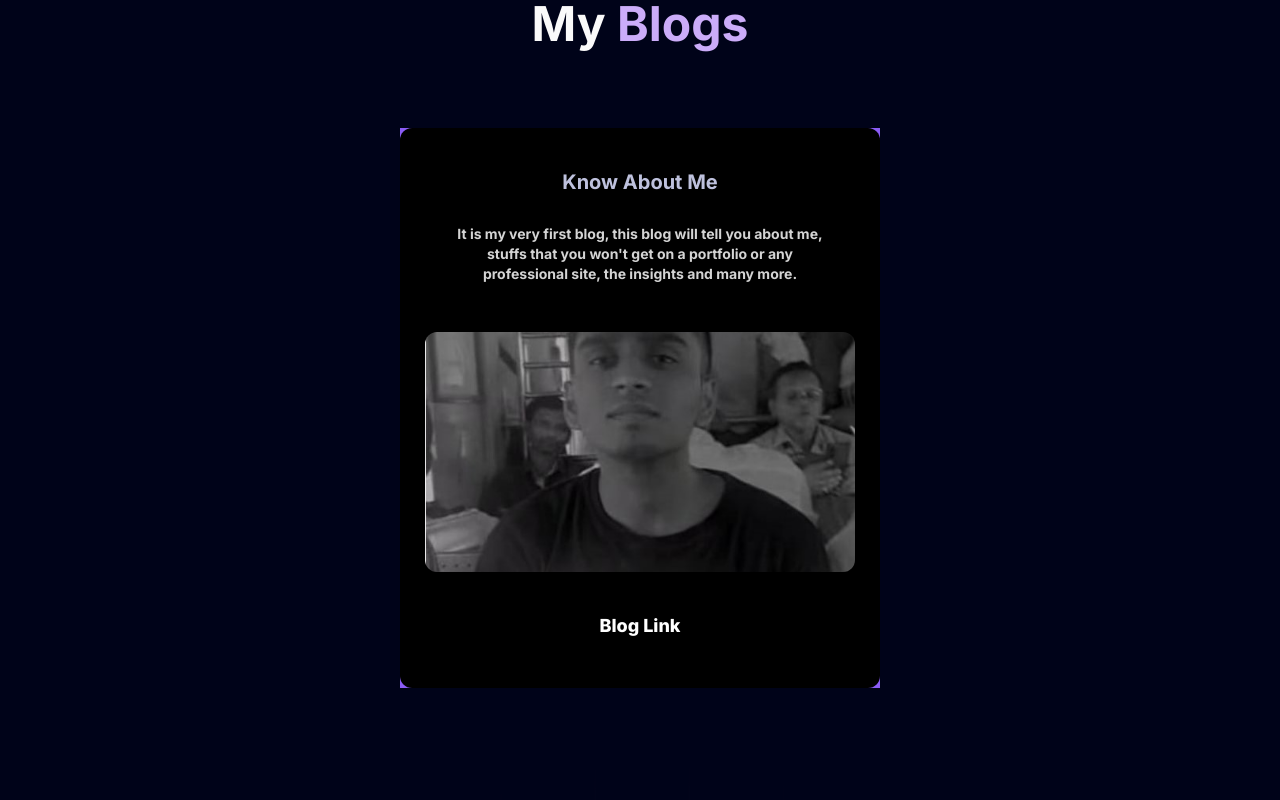
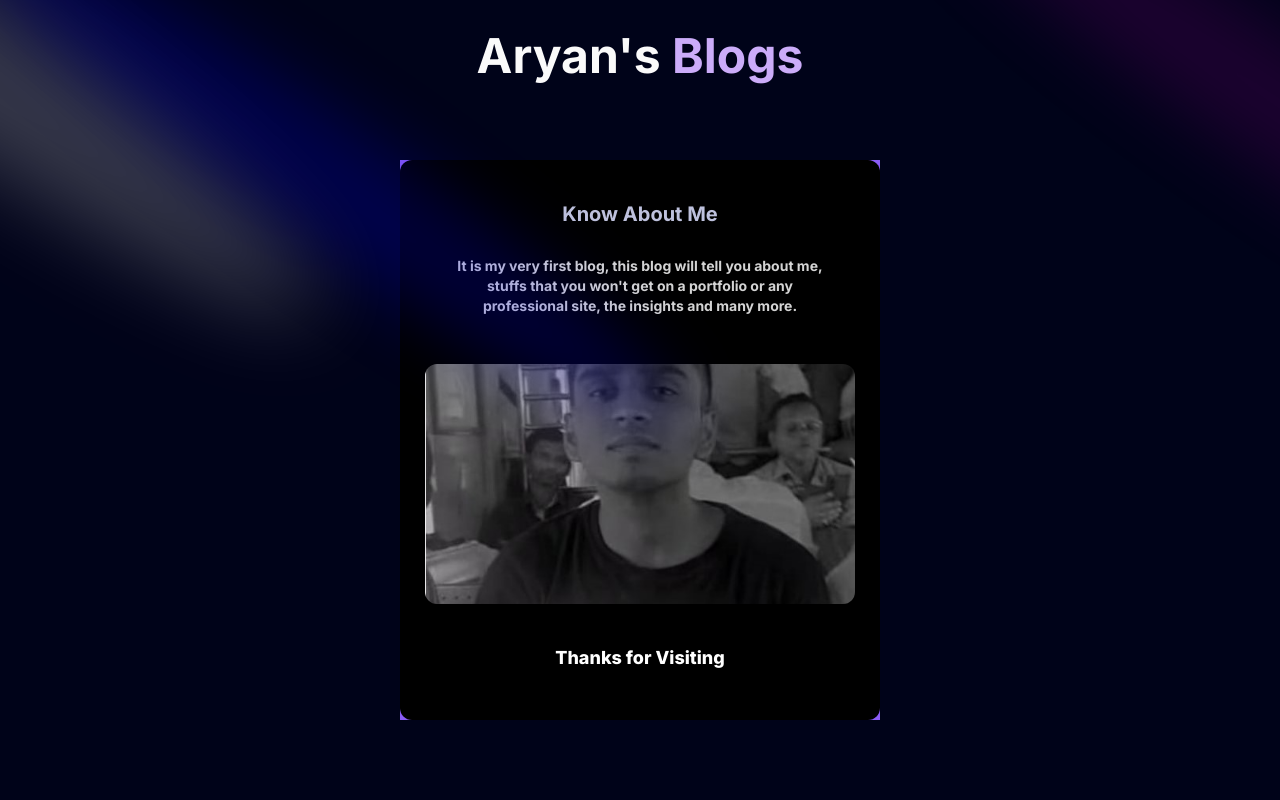
Before and after one commit to Aryan-AAP/Aryan-AAP.github.io, a Next.js app: page /blogs in a window 1280 px wide. Shown: the top 800 px of the page. Built offline with nearby package versions, Linux system fonts and the light colour scheme.

Commit message:
BLogs stylling done

```diff
--- a/app/blogs/layout.tsx
+++ b/app/blogs/layout.tsx
@@ -19,7 +19,7 @@ export default function RootLayout({
     <main className="relative bg-black-100 flex   justify-center items-center flex-col overflow-hidden mx-auto sm:px-10 px-5">
 
       <div className="max-w-7xl w-full">
-      <FloatingNav navItems={blogNav}/>
+      {/* <FloatingNav navItems={blogNav}/> */}
 
 
             {children}
--- a/app/blogs/page.tsx
+++ b/app/blogs/page.tsx
@@ -1,17 +1,22 @@
 import Footer from '@/components/Footer'
 import { ThreeDCardDemo } from '@/components/inHouse/blogCard'
 import { FloatingNav } from '@/components/ui/FloatingNav'
+import { Spotlight } from '@/components/ui/Spotlight'
 import { navItems } from '@/data'
 import React from 'react'
 
 const page = () => {
   return (
     <div className="h-[100vh]">
+ <div>
+        <Spotlight className='-top-40 -left-10 md:-left-32 md:-top-20 h-screen  ' fill='white' />
+        <Spotlight className='top-10 left-full w-[50vw] h-[80vh]  ' fill='purple' />
+        <Spotlight className='top-28 left-80  h-[80vh] w-[50vw]  ' fill='blue' />
+        </div>
 
 
-
-      <h1 className="heading">
-        My {" "}
+      <h1 className="heading mt-8">
+        Aryan's {"  "}
         <span className="text-purple ">Blogs</span>
         <ThreeDCardDemo blogImage='firstBlogPhoto.jpg'  pink="https://mud-jaw-603.notion.site/Personal-Website-ef89e8bff5b546d0908cf74318fad73f" heading='Know About Me' desc="
         It is my very first blog, this blog will tell you about me, stuffs that you won't get on a portfolio or any professional site, the insights and many more."
--- a/components/inHouse/blogCard.tsx
+++ b/components/inHouse/blogCard.tsx
@@ -27,17 +27,21 @@ flex flex-col justify-center items-center relative group/card w-full sm:w-[30rem
 <CardItem
           translateZ="50"
           className="text-xl font-bold  text-white-100 mb-5"
+        href={pink}
           >
           {heading}
         </CardItem>
         <CardItem
+        href={pink}
           as="p"
           translateZ="60"
           className="text-neutral-500 text-sm max-w-sm mt-2 dark:text-neutral-300"
           >
           {desc}
         </CardItem>
-        <CardItem translateZ="100" className="w-full pt-8 mt-4">
+        <CardItem
+          href={pink}
+         translateZ="100" className="w-full pt-8 mt-4">
           <Image
             src={blogImage}
             height="1000"
@@ -49,13 +53,13 @@ flex flex-col justify-center items-center relative group/card w-full sm:w-[30rem
         <div className="flex justify-between items-center mt-8">
           <CardItem
             translateZ={20}
-            as={Link  }
-            href={  pink
-            }
+            // as={div  }
+           href={pink}
             target="__blank"
             className="px-4 py-2 text-lg rounded-xl  font-extrabold dark:text-white"
             >
-            Blog Link
+            Thanks for Visiting
+
           </CardItem>
 
         </div>
--- a/components/ui/3d-card.tsx
+++ b/components/ui/3d-card.tsx
@@ -2,6 +2,7 @@
 
 import { cn } from "@/utils/cn";
 import Image from "next/image";
+import Link from "next/link";
 import React, {
   createContext,
   useState,
@@ -96,6 +97,7 @@ export const CardBody = ({
 };
 
 export const CardItem = ({
+  href,
   as: Tag = "div",
   children,
   className,
@@ -107,6 +109,7 @@ export const CardItem = ({
   rotateZ = 0,
   ...rest
 }: {
+  href:string;
   as?: React.ElementType;
   children: React.ReactNode;
   className?: string;
@@ -140,7 +143,9 @@ export const CardItem = ({
       className={cn("w-fit transition duration-200 ease-linear", className)}
       {...rest}
     >
+      <Link href={href} >
       {children}
+      </Link>
     </Tag>
   );
 };
```
Also changed, not shown: app/blogs/planning.md (added, +3 -0 lines).
